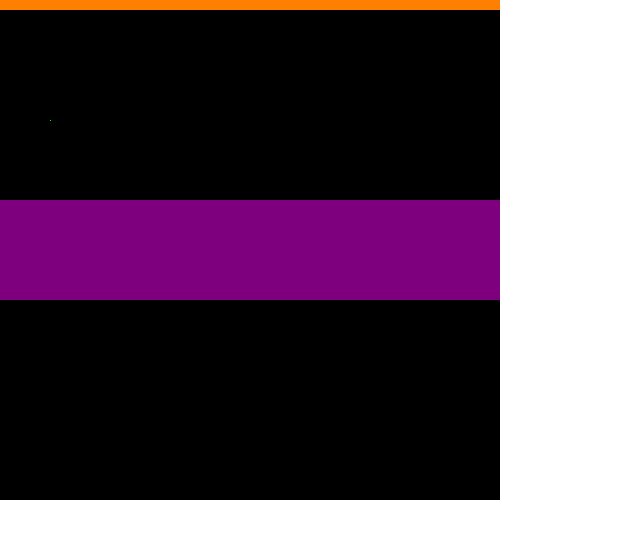
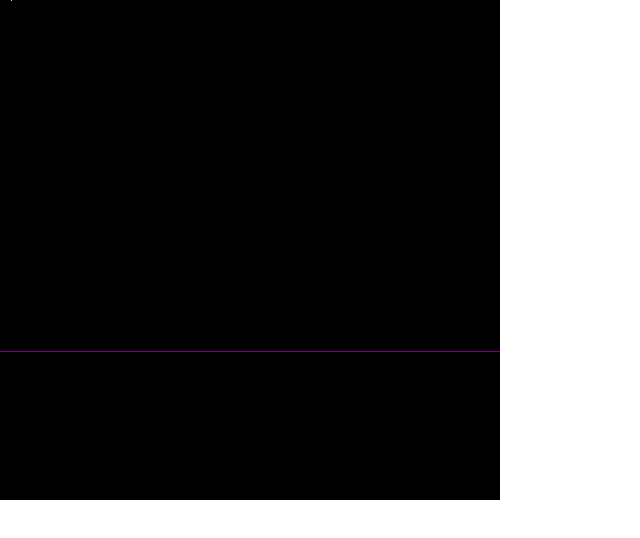
Before and after one commit to TomaszDamian/Framework-Programming, a plain HTML site: page verkefni 5/main.html in a window 1280 px wide. Shown: the whole page, without its empty margins (0-640 px from the left). Drawn offline with Linux system fonts and the light colour scheme.

Commit message:
working on making the lines horizontal

```diff
--- a/verkefni 5/main.html
+++ b/verkefni 5/main.html
@@ -23,6 +23,7 @@ window.onload=function(){
     ccanvas.width=500;
     ccanvas.height=500;
     ccanvas.style.zIndex='100';
+    var slots_per_line = ccanvas.width*4
 
     //herna buum vid til hlutinn a canvasinu sem vid teiknum a.
     var ccanvasp=ccanvas.getContext("2d");
@@ -42,7 +43,7 @@ window.onload=function(){
 
 
     };
-    ChangeLine = function(args){
+    ChangeLines = function(args){
         StartingPoint = args.startingPoint;
         TargetLine = args.EndingPoint;
         var rgb=args.rgb;
@@ -62,13 +63,44 @@ window.onload=function(){
         }
     }
 
+    ChangeLine = function(args){
+        y = args.y
+        rgb = args.rgb
+        cline = (y*2000)
+        AmountInOneLine = ccanvas.width*4
+        clineStart = cline + AmountInOneLine
+        clineEnd = clineStart + (ccanvas.width*4)
+        console.log(clineEnd,clineStart)
+        for (a = clineStart; a < clineEnd; a+=4){
+            image_data.data[a+0] = rgb[0];
+            image_data.data[a+1] = rgb[1];
+            image_data.data[a+2] = rgb[2];
+        }
+    }
+    ChangeVerticalLine = function(args){
+        x = args.x
+        cslot = x*4
+        //punktur 1
+        //nu thurfum vid ad finna.. slot numerid a fyrsta punktinum.
+        //var cslot=x*4.
+        var begin_slot=(x*4);
+        for(var cslot=begin_slot; cslot < slots_per_line; cslot+=slots_per_line){
+            image_data.data[cslot+0]=222;
+            image_data.data[cslot+1]=222;
+            image_data.data[cslot+2]=222;
+        }
+        //naesta lina, er svo, (cslot+=slots_per_line)
+    }
     //herna naum vid i gognin i canvasinu.
     var image_data=ccanvasp.getImageData(0,0,500,500);
-    ChangePixel({x:50,y:120});
 
-    ChangeLine({startingPoint:0,EndingPoint:10,rgb:[255,127,0]})
+    //for(xCounter=50; xCounter<60; xCounter++){
+        ChangeVerticalLine({x:11,rgb:[255,0,0]})
+    //}
 
-    ChangeLine({startingPoint:200,EndingPoint:300,rgb:[127,0,127]})
+    for(i=350;i<400;i++){
+        ChangeLine({y:350,rgb:[127,0,127]})
+    }
     /*
     //her er image_data ordid ad einvidum lista sem taknar alla punktana i canvasinu.
     //lo
```
